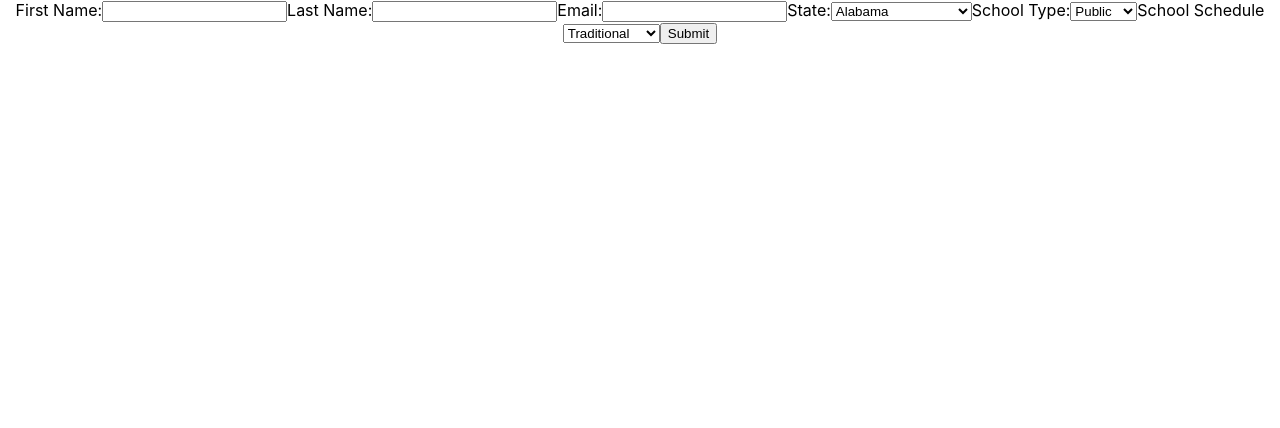
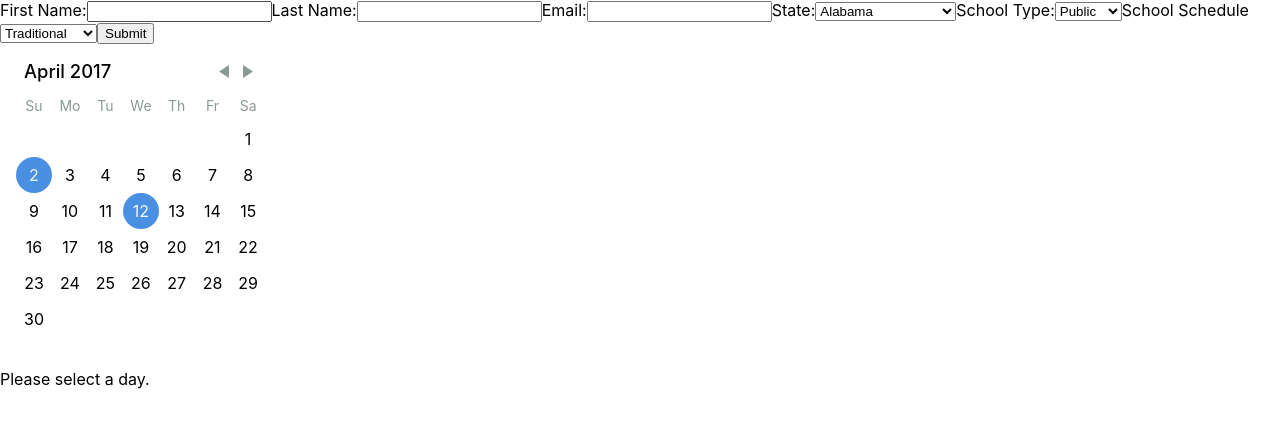
Before and after one commit to katiemacaulay/TeacherScheduler, a React (Create React App) app in the folder teacherscheduler/client/: page / in a window 1280 px wide. Shown: the top 428 px of the page. Built offline with nearby package versions, Linux system fonts and the light colour scheme.

Commit message:
working on calendar

```diff
--- a/teacherscheduler/client/package.json
+++ b/teacherscheduler/client/package.json
@@ -8,6 +8,7 @@
     "express": "^4.16.4",
     "mongoose": "^5.4.22",
     "react": "^16.8.6",
+    "react-day-picker": "^7.3.0",
     "react-dom": "^16.8.6",
     "react-scripts": "2.1.8"
   },
--- a/teacherscheduler/client/src/App.js
+++ b/teacherscheduler/client/src/App.js
@@ -1,12 +1,14 @@
 import React, { Component } from 'react';
 import SubscribeForm from './Components/Subscribe'
 import './App.css';
+import Calendar from './Components/MainPage/Calendar'
 
 class App extends Component {
   render() {
     return (
-      <div className="App">
+      <div>
          <SubscribeForm/>
+         <Calendar/>
       </div>
     );
   }
--- /dev/null
+++ b/teacherscheduler/client/src/Components/MainPage/Calendar.js
@@ -0,0 +1,51 @@
+import React from 'react';
+import DayPicker from 'react-day-picker';
+import 'react-day-picker/lib/style.css';
+
+class Calendar extends React.Component{
+    constructor(props) {
+        super(props);
+        this.handleDayClick = this.handleDayClick.bind(this);
+        this.state = {
+          selectedDay: undefined,
+          schoolDays: [
+              [2017, 3, 12],
+              [2017, 3, 2],
+              [2017, 3, 5]
+          ]
+        };
+      }
+      handleDayClick(day) {
+          let selectedDate = day.toLocaleDateString()
+          console.log(selectedDate)
+          let dataSplit = selectedDate.split('/')
+          dataSplit.splice(0, 0, dataSplit[2]);
+          dataSplit.pop()
+          let newSelectedDate = dataSplit.map(Number)
+          console.log(dataSplit)
+          console.log(newSelectedDate)
+
+            this.setState({ selectedDay: day.toDateString()});
+      }
+
+  render(){
+    return (
+        <div>
+          <DayPicker
+          initialMonth={new Date(2017, 3)}
+          selectedDays={[
+
+              new Date(2017, 3, 12),
+              new Date(2017, 3, 2),
+          ]}
+          onDayClick={this.handleDayClick} />
+        {this.state.selectedDay ? (
+          <p>You clicked {this.state.selectedDay}</p>
+        ) : (
+          <p>Please select a day.</p>
+        )}
+        </div>
+    );
+  }
+}
+export default Calendar;
```
Also changed, not shown: 1 other file (tests, documents, lock files or other folders).
